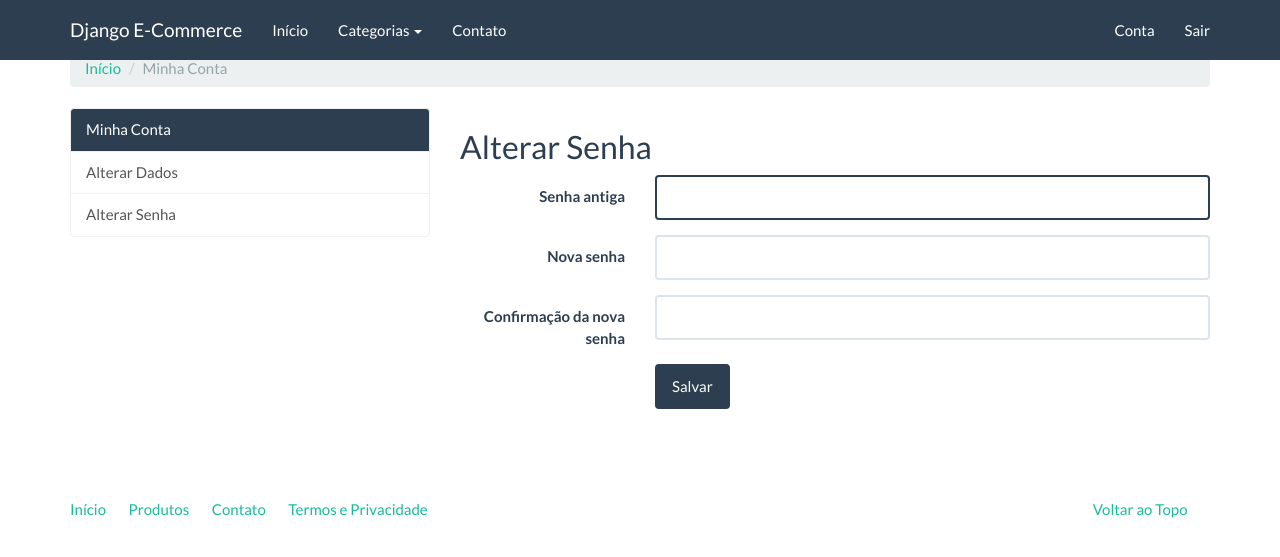
After one commit to Dan-Source/django_project_e_commerce, a Django app: page /conta/alterar-senha in a window 1280 px wide. The commit adds this page. Shown: the top 557 px of the page. Run offline with Django 3.2, Linux system fonts and the light colour scheme; the visitor is signed in with stand-in values (Sample User, id 1); data that the repository does not hold is empty; some libraries are stand-ins or nearby versions.

Commit message:
add alteraçao de password

```diff
--- a/accounts/templates/accounts/index.html
+++ b/accounts/templates/accounts/index.html
@@ -14,7 +14,7 @@
                 <div class="list-group">
                   <a href="#" class="list-group-item active">Minha Conta</a>
                   <a href="{% url 'accounts:update_user'%}" class="list-group-item">Alterar Dados</a>
-                  <a href="#" class="list-group-item">Alterar Senha</a>
+                  <a href="{% url 'accounts:update_password'%}" class="list-group-item">Alterar Senha</a>
                 </div>
             </div>
             <div class="col-md-8">
--- /dev/null
+++ b/accounts/templates/accounts/update_password.html
@@ -0,0 +1,30 @@
+{% extends "accounts/index.html" %}
+
+{% load widget_tweaks %}
+
+{% block title %}Alterar Senha{% endblock %}
+
+{% block accounts_container %}
+    <h2>Alterar Senha</h2>
+    <form class="form-horizontal" action="" method="post">
+        {% csrf_token %}
+        <fieldset>
+            {% for field in form %}
+            <div class="form-group{% if field.errors %} has-error{% endif %}">
+              <label for="{{ field.auto_id }}" class="col-md-3 control-label">{{ field.label }}</label>
+              <div class="col-md-9">
+                {% render_field field class='form-control' %}
+                {% for error in field.errors %}
+                <span class="help-block">{{ error }}</span>
+                {% endfor %}
+              </div>
+            </div>
+            {% endfor %}
+            <div class="form-group">
+              <div class="col-md-9 col-md-offset-3">
+                <button type="submit" class="btn btn-primary">Salvar</button>
+              </div>
+            </div>
+        </fieldset>
+    </form>
+{% endblock %}
--- a/accounts/urls.py
+++ b/accounts/urls.py
@@ -6,5 +6,6 @@ app_name = 'accounts'
 urlpatterns = [
     path('', views.index, name='index'),
     path('alterar-dados', views.update_user, name='update_user'),
+    path('alterar-senha', views.update_password, name='update_password'),
     path('registro', views.register, name='register'),
 ]
--- a/accounts/views.py
+++ b/accounts/views.py
@@ -1,7 +1,8 @@
 from django.urls import reverse_lazy
 from django.shortcuts import render
-from django.views.generic import CreateView, TemplateView, UpdateView
+from django.views.generic import CreateView, TemplateView, UpdateView, FormView
 from django.contrib.auth.mixins import LoginRequiredMixin
+from django.contrib.auth.forms import PasswordChangeForm
 from .models import User
 from .forms import UserAdminCreationForm
 
@@ -16,7 +17,7 @@ class RegisterView(CreateView):
     form_class = UserAdminCreationForm
     success_url = reverse_lazy('index')
 
-class UpdateUserView(UpdateView):
+class UpdateUserView(LoginRequiredMixin, UpdateView):
 
     model = User
     template_name = 'accounts/update_user.html'
@@ -26,7 +27,25 @@ class UpdateUserView(UpdateView):
     def get_object(self):
         return self.request.user
 
+class UpdatePasswordView(LoginRequiredMixin, FormView):
+
+    template_name = 'accounts/update_password.html'
+    success_url = reverse_lazy('accounts:index')
+    form_class = PasswordChangeForm
+
+    def get_form_kwargs(self):
+        kwargs = super(UpdatePasswordView, self).get_form_kwargs()
+        kwargs['user'] = self.request.user
+        return kwargs
+    def form_valid(self, form):
+        form.save()
+        return super(UpdatePasswordView, self).form_valid(form)
+
+
+
+
 
 register = RegisterView.as_view()
 update_user = UpdateUserView.as_view()
+update_password = UpdatePasswordView.as_view()
 index = IndexView.as_view()
```
